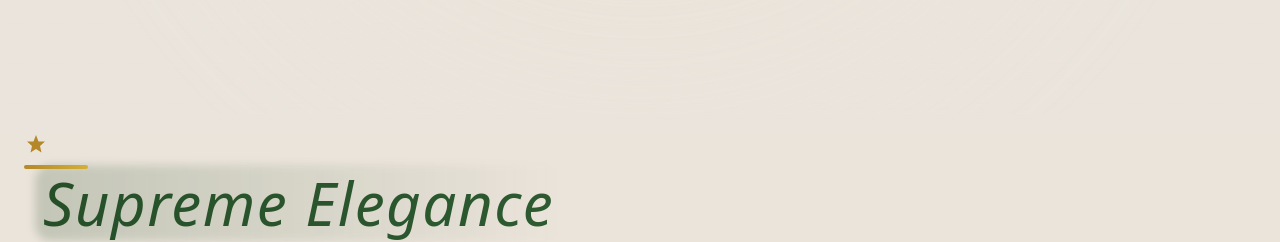
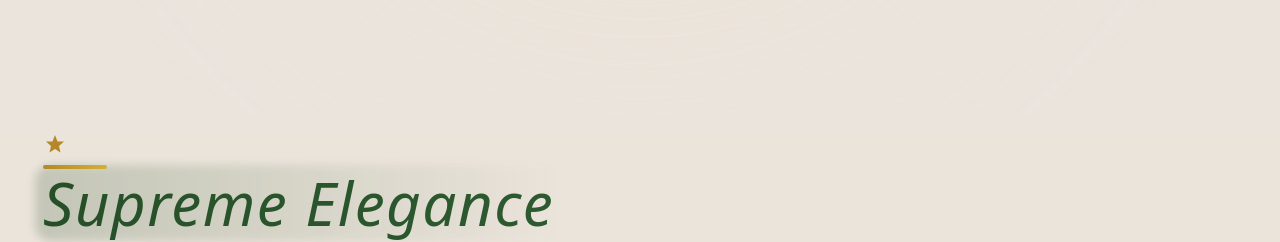
Before and after one commit to Marnfah-Pool-Villas/truffle-clone-v398, a Next.js app in the folder truffle-clone/: page / in a window 1280 px wide. Shown: the part 906-1148 px from the top of the page. Built offline with nearby package versions, Linux system fonts and the light colour scheme; a web font is replaced by a local one.

Commit message:
Indent properties star and underline
cgen-adae04a23dcc455aa00a5ca8c9a2d5b5

```diff
--- a/truffle-clone/src/components/PropertiesSection.tsx
+++ b/truffle-clone/src/components/PropertiesSection.tsx
@@ -12,7 +12,7 @@ export default function PropertiesSection() {
       <div className="bg-[#ede5d9]/50 w-full villa-section-no-scroll">
         <div className="flex flex-col gap-y-4 max-w-7xl mx-auto pt-0 pb-6 sm:pb-10 px-4 sm:px-6 villa-section-no-scroll">
           <div className="relative flex flex-col items-center md:items-start">
-            <div className="inline-flex items-center gap-2 text-[#b48828] font-medium mb-4">
+            <div className="inline-flex items-center gap-2 text-[#b48828] font-medium mb-4 lg:pl-[0.5cm]">
               <svg width="24" height="24" viewBox="0 0 24 24" fill="currentColor">
                 <path d="M12 2L14.5 8.5L21 8.5L16 13L17.5 19.5L12 16L6.5 19.5L8 13L3 8.5L9.5 8.5L12 2Z"/>
               </svg>
@@ -26,7 +26,7 @@ export default function PropertiesSection() {
                   </span>
                 </span>
               </h1>
-              <div className="absolute -top-2 left-0 md:left-0 right-0 md:right-auto mx-auto md:mx-0 w-16 h-1 bg-gradient-to-r from-[#b48828] to-[#d4af37] rounded-full"></div>
+              <div className="absolute -top-2 left-0 md:left-0 right-0 md:right-auto mx-auto md:mx-0 w-16 h-1 bg-gradient-to-r from-[#b48828] to-[#d4af37] rounded-full lg:left-[0.5cm]"></div>
             </div>
           </div>
           <div className="text-lg sm:text-xl text-[#264f28] leading-relaxed text-center md:text-left whitespace-pre-line lg:pl-[0.5cm]">
```
